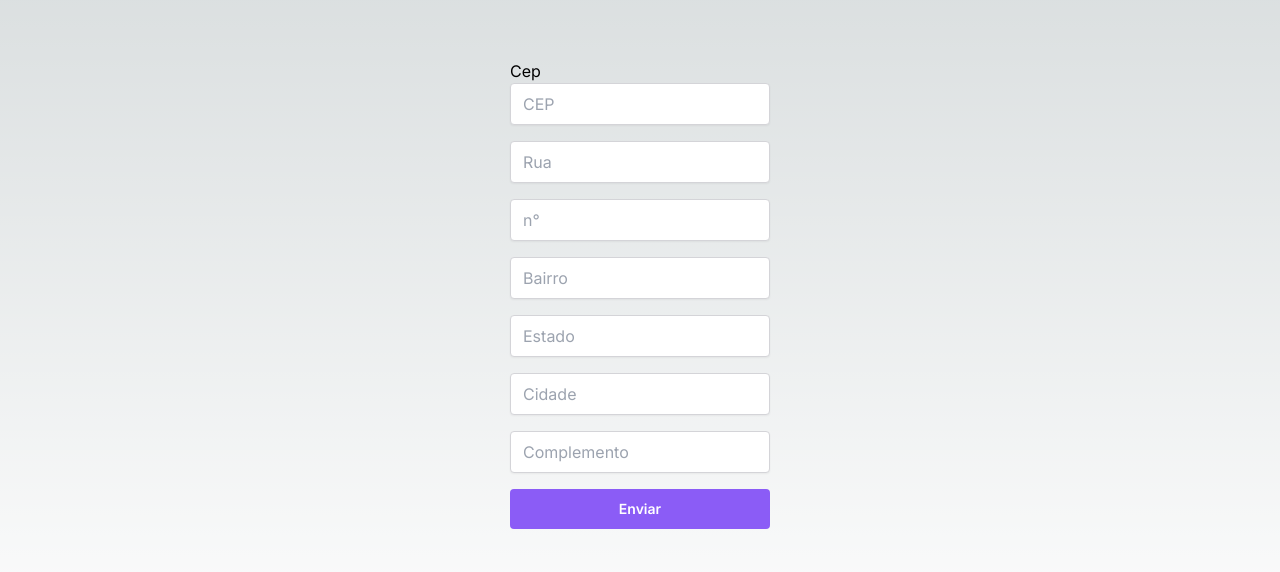
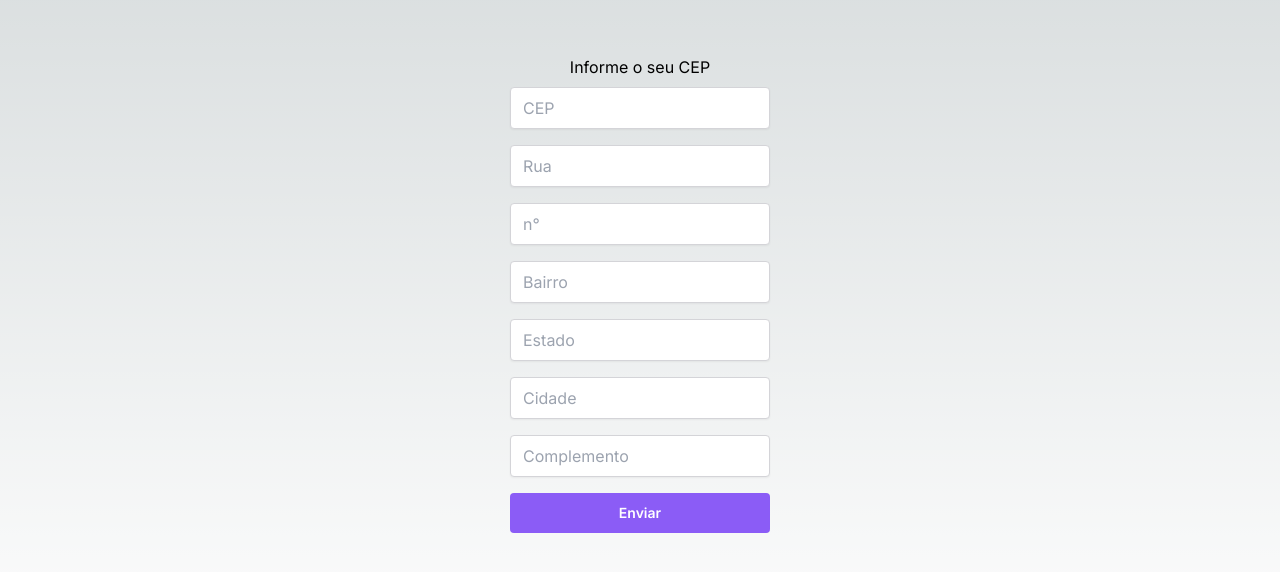
Before and after one commit to renovatt/via-cep-with-zod, a Next.js app: page / in a window 1280 px wide. Shown: the part 106-678 px from the top of the page. Built offline with nearby package versions, Linux system fonts and the light colour scheme.

Commit message:
style: style details

```diff
--- a/src/components/CepForm.tsx
+++ b/src/components/CepForm.tsx
@@ -7,7 +7,7 @@ const CepForm = () => {
 
     return (
         <section className='m-auto'>
-            <h2>Cep</h2>
+            <h2 className='text-center mb-2'>Informe o seu CEP</h2>
             <form onSubmit={handleSubmit(handleFormSubmit)}
                 className="flex flex-col gap-4 w-full max-w-xs"
             >
```
